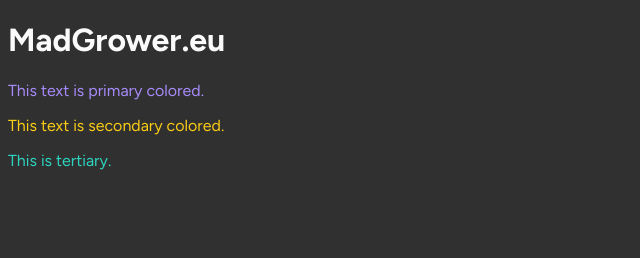
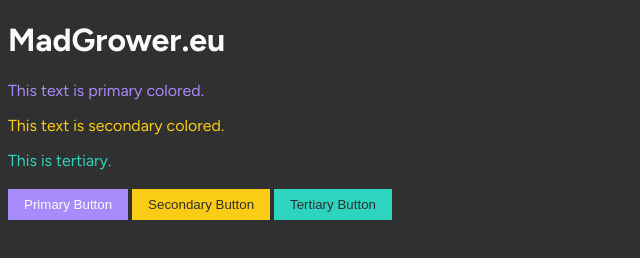
Before and after one commit to Michaelninder/MadGrower.eu, a plain HTML site: page index.html in a window 1280 px wide. Shown: the whole page, without its empty margins (0-640 px from the left). Drawn offline with Linux system fonts and the light colour scheme; files whose address does not match are found by name.

Commit message:
feat: Add new button-classes

```diff
--- a/assets/css/styles.css
+++ b/assets/css/styles.css
@@ -11,7 +11,9 @@
     --color-primary: #a78bfa;
     --color-primary-hover: #8b5cf6;
     --color-secondary: #facc15;
+    --color-secondary-hover: #eab308;
     --color-tertiary: #2dd4bf;
+    --color-tertiary-hover: #14b8a6;
 }
 
 body {
@@ -37,3 +39,39 @@ button:hover {
 .text-tertiary {
     color: var(--color-tertiary);
 }
+
+.button-primary {
+    background-color: var(--color-primary);
+    color: var(--text-main);
+    border: none;
+    padding: 0.5rem 1rem;
+    cursor: var(--cursor-pointer);
+}
+
+.button-primary:hover {
+    background-color: var(--color-primary-hover);
+}
+
+.button-secondary {
+    background-color: var(--color-secondary);
+    color: var(--background-color);
+    border: none;
+    padding: 0.5rem 1rem;
+    cursor: var(--cursor-pointer);
+}
+
+.button-secondary:hover {
+    background-color: var(--color-secondary-hover);
+}
+
+.button-tertiary {
+    background-color: var(--color-tertiary);
+    color: var(--background-color);
+    border: none;
+    padding: 0.5rem 1rem;
+    cursor: var(--cursor-pointer);
+}
+
+.button-tertiary:hover {
+    background-color: var(--color-tertiary-hover);
+}
--- a/index.html
+++ b/index.html
@@ -13,6 +13,12 @@
         <p class="text-primary">This text is primary colored.</p>
         <p class="text-secondary">This text is secondary colored.</p>
         <span class="text-tertiary">This is tertiary.</span>
+
+        <br><br>
+
+        <button class="button-primary">Primary Button</button>
+        <button class="button-secondary">Secondary Button</button>
+        <button class="button-tertiary">Tertiary Button</button>
     </main>
     <footer>
 
```
